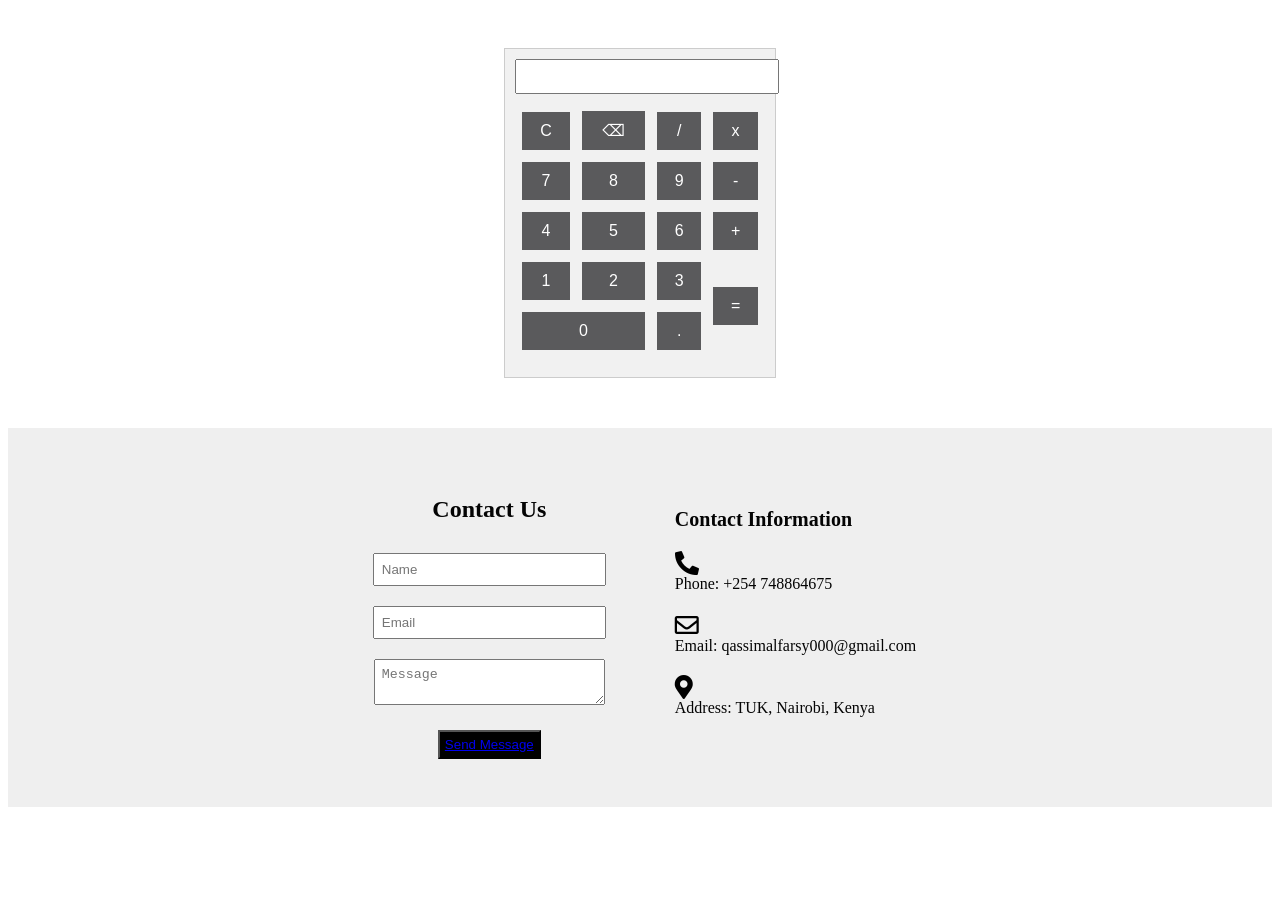
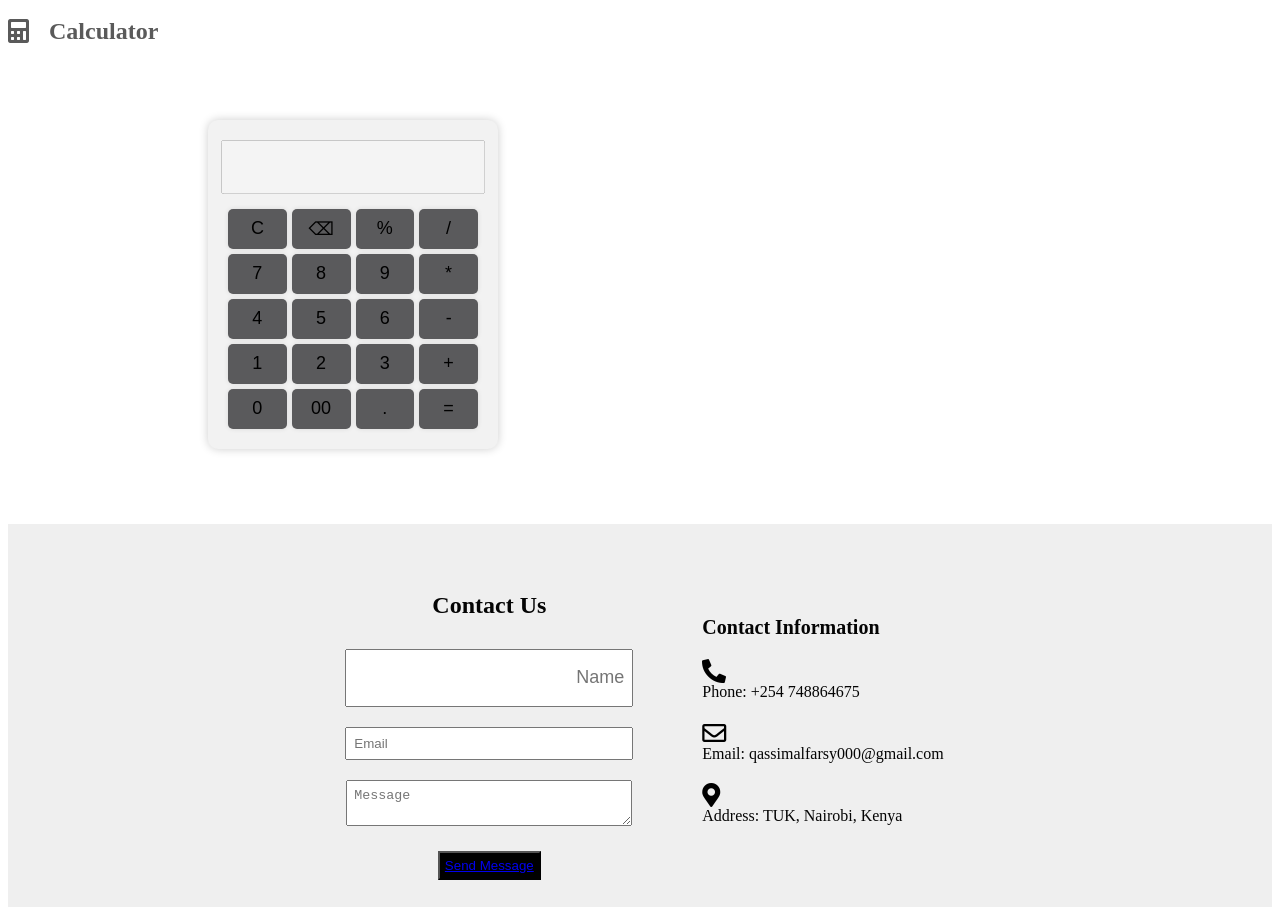
Before and after one commit to QassimZr/Software-Development-Lab, a plain HTML site: page Project/calculator.html in a window 1280 px wide. Shown: the part 690-1597 px from the top of the page. Before the commit the page ends 1505 px from the top, so only its background shows below. Drawn offline with Linux system fonts and the light colour scheme.

Commit message:
Updated the display to function
display shows the answer
added a calc logo

```diff
--- a/Project/calculator.css
+++ b/Project/calculator.css
@@ -58,45 +58,62 @@
   padding: 10px;
 }
 
+.topic{
+  color: #5A5A5A;
+  display: flex;
+  align-items: center;
+  margin-bottom: 20px;
+}
+
+.topic i {
+  font-size: 24px;
+  margin-right: 20px;
+}
+
+.topic-text {
+  color: #5A5A5A;
+  text-align: left;
+}
+
 .calculator {
-    width: 250px;
-    margin:  auto;
-    margin-top: 50px;
-    margin-bottom: 50px;
-    padding: 10px;
-    background-color: #f1f1f1;
-    border: 1px solid #ccc;
-  }
+  width: 250px;
+  margin: 75px;
+  margin-left: 200px;
+  background-color: #f2f2f2;
+  padding: 20px;
+  border-radius: 10px;
+  box-shadow: 0 0 10px rgba(0, 0, 0, 0.2);
+  display: grid;
+  grid-template-columns: repeat(4, 1fr);
+  grid-gap: 5px;
+  justify-items: center;
+}
 
-  .calculator table {
-    width: 100%;
-    margin-bottom: 10px;
-  }
+input[type="button"] {
+  width: 100%;
+  height: 40px;
+  font-size: 18px;
+  background-color: #5A5A5C;
+  border: none;
+  border-radius: 5px;
+  box-shadow: 0 0 5px rgba(0, 0, 0, 0.1);
+  cursor: pointer;
+}
 
-  .calculator table td {
-    padding: 5px;
-  }
+input[type="button"]:hover {
+  background-color: #5a5a45;
+}
 
-  .calculator input {
-    width: 100%;
-    margin-bottom: 10px;
-    padding: 5px;
-    font-size: 18px;
-  }
+input[type="text"] {
+  grid-column: 1 / span 4;
+  width: 100%;
+  height: 40px;
+  margin-bottom: 10px;
+  font-size: 18px;
+  text-align: right;
+  padding: 5px;
+}
 
-  .calculator button {
-    width: 100%;
-    padding: 10px;
-    font-size: 16px;
-    background-color: #5A5A5C;
-    color: #fff;
-    border: none;
-    cursor: pointer;
-  }
-
-  .calculator button:hover {
-    background-color: #5a5a45;
-  }
 
   footer {
     background-color: #eaeaeac3;
--- a/Project/calculator.html
+++ b/Project/calculator.html
@@ -25,39 +25,33 @@
   </header>
 
   <main>
-  <div class="calculator">
-    <input type="text" id="display" readonly>
-    <table>
-      <tr>
-        <td><button onclick="clearDisplay()">C</button></td>
-        <td><button onclick="deleteLastChar()">&#9003;</button></td>
-        <td><button onclick="appendCharacter('/')">/</button></td>
-        <td><button onclick="appendCharacter('*')">x</button></td>
-      </tr>
-      <tr>
-        <td><button onclick="appendCharacter('7')">7</button></td>
-        <td><button onclick="appendCharacter('8')">8</button></td>
-        <td><button onclick="appendCharacter('9')">9</button></td>
-        <td><button onclick="appendCharacter('-')">-</button></td>
-      </tr>
-      <tr>
-        <td><button onclick="appendCharacter('4')">4</button></td>
-        <td><button onclick="appendCharacter('5')">5</button></td>
-        <td><button onclick="appendCharacter('6')">6</button></td>
-        <td><button onclick="appendCharacter('+')">+</button></td>
-      </tr>
-      <tr>
-        <td><button onclick="appendCharacter('1')">1</button></td>
-        <td><button onclick="appendCharacter('2')">2</button></td>
-        <td><button onclick="appendCharacter('3')">3</button></td>
-        <td rowspan="2"><button onclick="evaluate()">=</button></td>
-      </tr>
-      <tr>
-        <td colspan="2"><button onclick="appendCharacter('0')">0</button></td>
-        <td><button onclick="appendCharacter('.')">.</button></td>
-      </tr>
-    </table>
-  </div>
+    <h2 class="topic">
+      <i class="fas fa-calculator"></i>
+      Calculator
+    </h2>
+    <div class="calculator">
+      <input type="text" id="display" disabled/>
+      <input type="button" value="C" onclick="clearDisplay()"/>
+      <input type="button" value="&#9003;" onclick="backspace()"/>
+      <input type="button" value="%" onclick="calculatePercentage()"/>
+      <input type="button" value="/" onclick="appendToDisplay('/')"/>
+      <input type="button" value="7" onclick="appendToDisplay('7')"/>
+      <input type="button" value="8" onclick="appendToDisplay('8')"/>
+      <input type="button" value="9" onclick="appendToDisplay('9')"/>
+      <input type="button" value="*" onclick="appendToDisplay('*')"/>
+      <input type="button" value="4" onclick="appendToDisplay('4')"/>
+      <input type="button" value="5" onclick="appendToDisplay('5')"/>
+      <input type="button" value="6" onclick="appendToDisplay('6')"/>
+      <input type="button" value="-" onclick="appendToDisplay('-')"/>
+      <input type="button" value="1" onclick="appendToDisplay('1')"/>
+      <input type="button" value="2" onclick="appendToDisplay('2')"/>
+      <input type="button" value="3" onclick="appendToDisplay('3')"/>
+      <input type="button" value="+" onclick="appendToDisplay('+')"/>
+      <input type="button" value="0" onclick="appendToDisplay('0')"/>
+      <input type="button" value="00" onclick="appendToDisplay('00')"/>
+      <input type="button" value="." onclick="appendToDisplay('.')"/>
+      <input type="button" value="=" onclick="calculateResult()"/>
+    </div>
   </main>
 
   <footer>
--- a/Project/calculator.js
+++ b/Project/calculator.js
@@ -1,21 +1,38 @@
-function appendCharacter(char) {
-    document.getElementById('display').value += char;
+function appendToDisplay(value) {
+  document.getElementById('display').value += value;
 }
 
 function clearDisplay() {
   document.getElementById('display').value = '';
 }
 
-  function deleteLastChar() {
-    var display = document.getElementById('display');
-    display.value = display.value.slice(0, -1);
+function backspace() {
+  var displayValue = document.getElementById('display').value;
+  document.getElementById('display').value = displayValue.slice(0, -1);
 }
 
-  function evaluate() {
-    var display = document.getElementById('display');
-    var result = eval(display.value);
-    display.value = result;
+function calculatePercentage() {
+  var displayValue = document.getElementById('display').value;
+  var result;
 
-    // Display result and clear the display for the next input
-    display.value = result;
+  try {
+    result = parseFloat(displayValue) / 100;
+  } catch (error) {
+    result = 'Invalid expression';
   }
+
+  document.getElementById('display').value = result;
+}
+
+function calculateResult() {
+  var displayValue = document.getElementById('display').value;
+  var result;
+
+  try {
+    result = eval(displayValue);
+  } catch (error) {
+    result = 'Invalid expression';
+  }
+
+  document.getElementById('display').value = result;
+}
```
Lines whose indentation alone changed are shown as unchanged.
